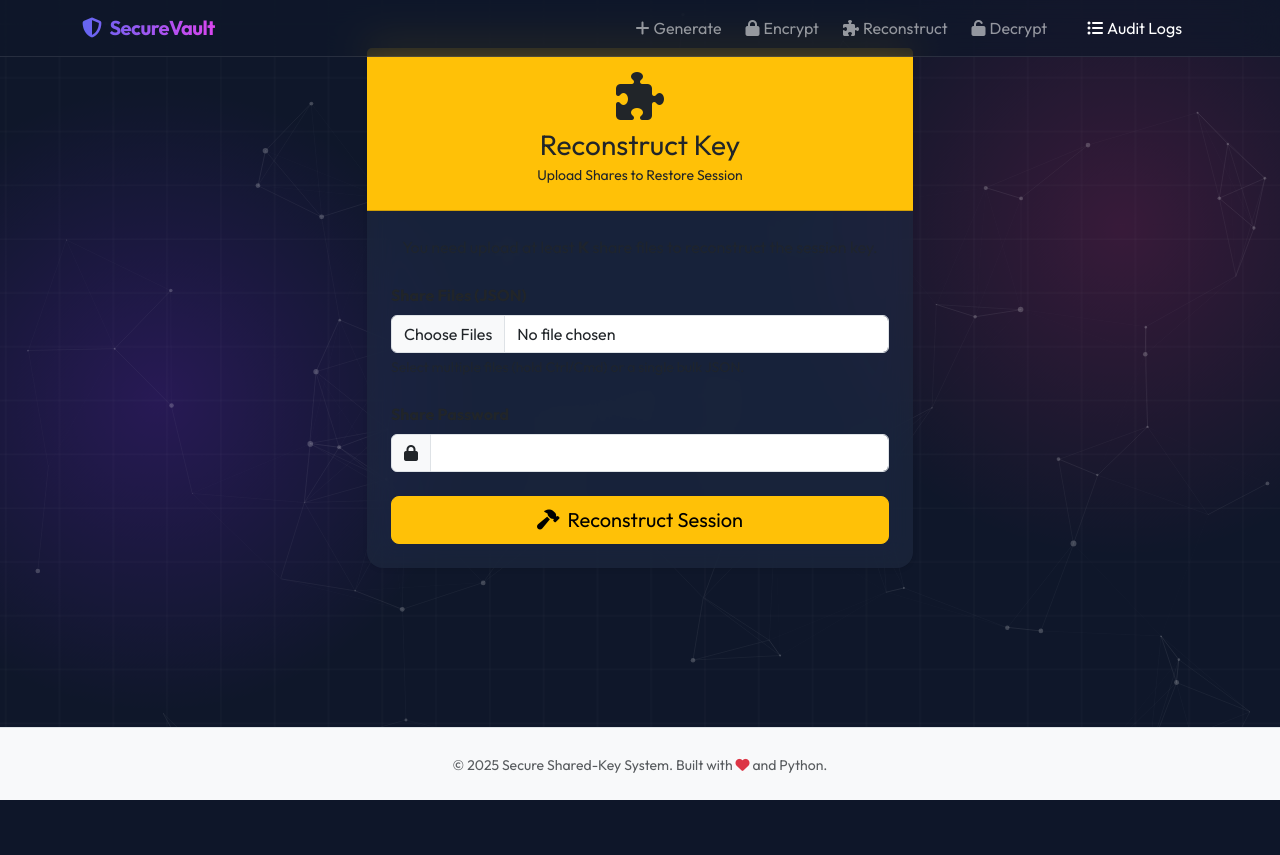
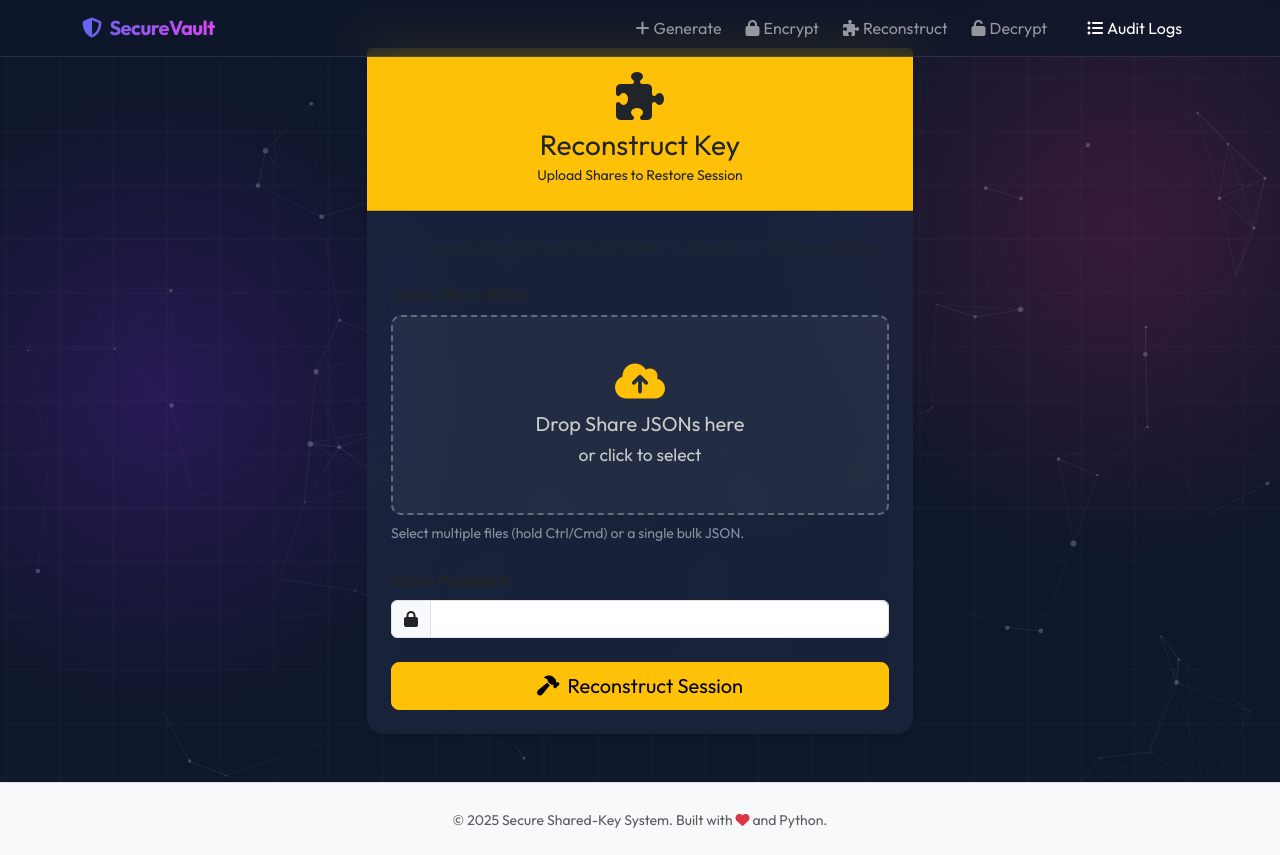
Before and after one commit to UkashaYasir/Secure-Shared-Key-System, a Python web app: template securevault/templates/reconstruct_key.html in a window 1280 px wide. Before the commit the page ends 800 px from the top, so only its background shows below. Run offline with Jinja, Linux system fonts and the light colour scheme; the template is opened without the code that fills it, so the values that code supplies are empty; some libraries are stand-ins or nearby versions.

Commit message:
Polish: Add Drag & Drop Upload Zones

```diff
--- a/securevault/static/css/style.css
+++ b/securevault/static/css/style.css
@@ -155,3 +155,61 @@ footer {
     background-clip: text;
     -webkit-text-fill-color: transparent;
 }
+
+/* Drag & Drop Upload Zone */
+.drop-zone {
+    width: 100%;
+    height: 200px;
+    padding: 25px;
+    display: flex;
+    flex-direction: column;
+    align-items: center;
+    justify-content: center;
+    text-align: center;
+    font-family: 'Outfit', sans-serif;
+    font-weight: 500;
+    font-size: 20px;
+    cursor: pointer;
+    color: #cccccc;
+    background: rgba(255, 255, 255, 0.05);
+    border: 2px dashed rgba(255, 255, 255, 0.3);
+    border-radius: 10px;
+    transition: all 0.3s ease;
+}
+
+.drop-zone:hover {
+    background: rgba(255, 255, 255, 0.1);
+    border-color: #fff;
+}
+
+.drop-zone--over {
+    border-color: #6366f1;
+    background: rgba(99, 102, 241, 0.1);
+    transform: scale(1.02);
+}
+
+.drop-zone__input {
+    display: none;
+}
+
+.drop-zone__thumb {
+    width: 100%;
+    height: 100%;
+    border-radius: 10px;
+    overflow: hidden;
+    background-color: #cccccc;
+    background-size: cover;
+    position: relative;
+    display: none;
+    /* Hidden by default */
+}
+
+/* Specific icon pulsing for drop zone */
+.drop-zone i {
+    transition: transform 0.3s ease;
+}
+
+.drop-zone:hover i {
+    transform: scale(1.2);
+    color: #fff;
+}
--- a/securevault/templates/reconstruct_key.html
+++ b/securevault/templates/reconstruct_key.html
@@ -17,10 +17,18 @@
 
                 <form method="POST" enctype="multipart/form-data">
                     <div class="mb-4">
-                        <label for="shares" class="form-label fw-bold">Share Files (JSON)</label>
-                        <input type="file" class="form-control" id="shares" name="shares" multiple required
-                            accept=".json">
-                        <div class="form-text">Select multiple files (hold Ctrl/Cmd) or a single bulk JSON.</div>
+                        <label class="form-label fw-bold">Share Files (JSON)</label>
+                        <div class="drop-zone" id="drop-zone-reconstruct">
+                            <span class="drop-zone__prompt">
+                                <i class="fas fa-cloud-upload-alt fa-2x mb-2 d-block text-warning"></i>
+                                Drop Share JSONs here
+                                <br><small class="fw-normal">or click to select</small>
+                            </span>
+                            <input type="file" name="shares" class="drop-zone__input" id="shares" multiple required
+                                accept=".json">
+                        </div>
+                        <div class="form-text mt-2 text-white-50">Select multiple files (hold Ctrl/Cmd) or a single bulk
+                            JSON.</div>
                     </div>
 
                     <div class="mb-4">
@@ -41,4 +49,50 @@
         </div>
     </div>
 </div>
+
+<script>
+    document.querySelectorAll(".drop-zone__input").forEach((inputElement) => {
+        const dropZoneElement = inputElement.closest(".drop-zone");
+
+        dropZoneElement.addEventListener("click", (e) => {
+            inputElement.click();
+        });
+
+        inputElement.addEventListener("change", (e) => {
+            if (inputElement.files.length) {
+                updateThumbnail(dropZoneElement, inputElement.files);
+            }
+        });
+
+        dropZoneElement.addEventListener("dragover", (e) => {
+            e.preventDefault();
+            dropZoneElement.classList.add("drop-zone--over");
+        });
+
+        ["dragleave", "dragend"].forEach((type) => {
+            dropZoneElement.addEventListener(type, (e) => {
+                dropZoneElement.classList.remove("drop-zone--over");
+            });
+        });
+
+        dropZoneElement.addEventListener("drop", (e) => {
+            e.preventDefault();
+
+            if (e.dataTransfer.files.length) {
+                inputElement.files = e.dataTransfer.files;
+                updateThumbnail(dropZoneElement, e.dataTransfer.files);
+            }
+
+            dropZoneElement.classList.remove("drop-zone--over");
+        });
+    });
+
+    function updateThumbnail(dropZoneElement, files) {
+        let promptElement = dropZoneElement.querySelector(".drop-zone__prompt");
+        if (promptElement) {
+            promptElement.innerHTML = `<i class="fas fa-check-circle fa-2x mb-2 d-block text-white"></i>${files.length} File(s) Selected`;
+            promptElement.style.color = "#fff";
+        }
+    }
+</script>
 {% endblock %}
```
Also changed, not shown: securevault/templates/encrypt_file.html (+62 -3 lines).
